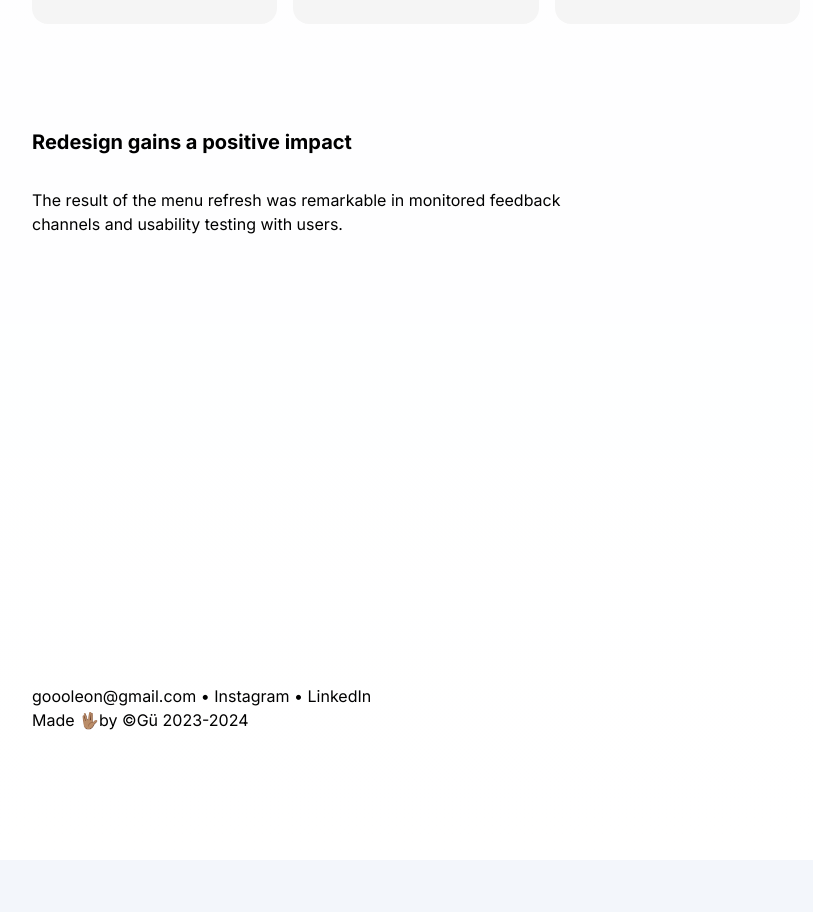
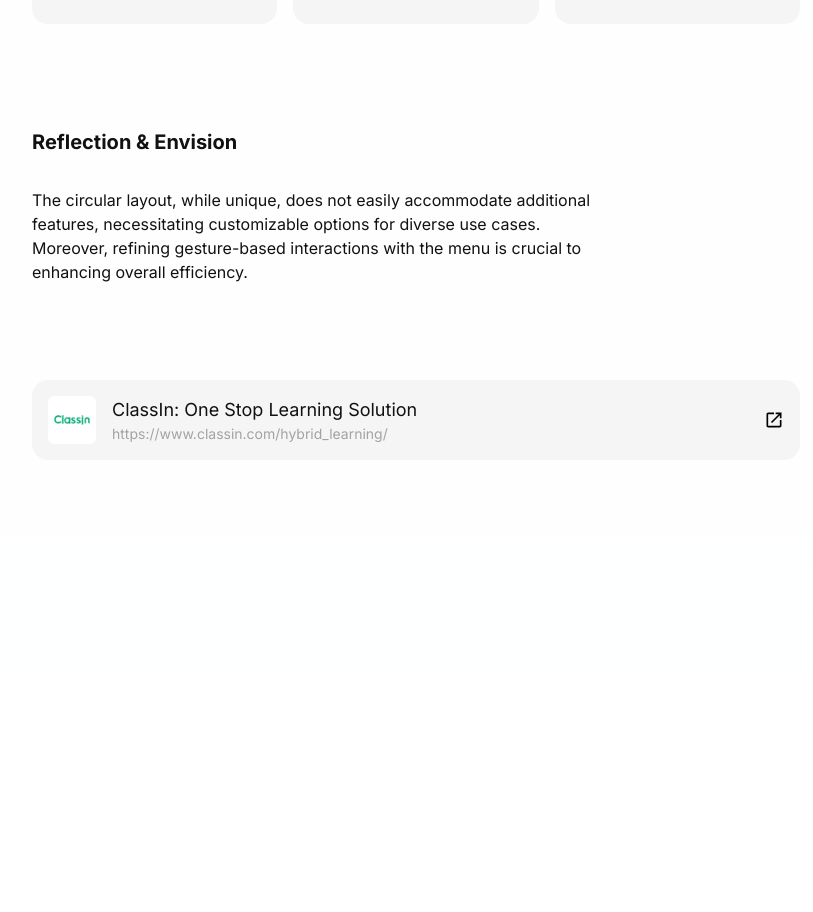
Before and after one commit to Goooleon/Portfolio-24, a Next.js app: page /ripple-classinx-menu in a window 1280 px wide. Shown: the part 8789-9701 px from the top of the page, without its empty margins (224-1037 px from the left). Before the commit the page ends 9649 px from the top, so only its background shows below. Built offline with nearby package versions, Linux system fonts and the light colour scheme.

Commit message:
all content

```diff
--- a/app/(projects)/ripple-classinx-menu/page.tsx
+++ b/app/(projects)/ripple-classinx-menu/page.tsx
@@ -4,6 +4,7 @@ import TextBlock from "@/app/Components/text-block";
 import RichCard from "@/app/Components/rich-card";
 import ResponsiveImage from "@/app/Components/responsive-image";
 import FeatureList from "@/app/Components/feature-list";
+import ExternalLink from "@/app/Components/external-link";
 
 export const metadata: Metadata = {
     title: "Ripple",
@@ -234,8 +235,17 @@ export default function Project() {
 
                     <div aria-label="reflection section" className="mb-4 md:mb-24">
                     <TextBlock
-                            sectionTitle="Redesign gains a positive impact"
-                            sectionDes="The result of the menu refresh was remarkable in monitored feedback channels and usability testing with users."
+                            sectionTitle="Reflection & Envision"
+                            sectionDes="The circular layout, while unique, does not easily accommodate additional features, necessitating customizable options for diverse use cases. Moreover, refining gesture-based interactions with the menu is crucial to enhancing overall efficiency."
+                        />
+                    </div>
+
+                    <div aria-label="external links" className="mb-4 md:mb-24">
+                        <ExternalLink
+                            title="ClassIn: One Stop Learning Solution"
+                            url="https://www.classin.com/hybrid_learning/"
+                            favicon="/ripple-classinx-menu/web-thumbnail.png"
+                            alt="favicon"
                         />
                     </div>
                 </div>
--- /dev/null
+++ b/app/Components/external-link.tsx
@@ -0,0 +1,46 @@
+import React from "react";
+import Image from "next/image";
+
+type ExternalLinkProps = {
+    title: string;
+    url: string;
+    favicon: string;
+    alt: string;
+};
+
+const ExternalLink: React.FC<ExternalLinkProps> = ({
+    title,
+    url,
+    favicon,
+    alt,
+}) => {
+    return (
+        <div>
+            <a href={url} target="_blank" rel="noopener noreferrer" className="flex justify-between p-4 rounded-2xl bg-neutral-100 dark:bg-neutral-900 hover:bg-neutral-200">
+                <div className="flex flex-row gap-4">
+                    <Image
+                        src={favicon}
+                        width={48}
+                        height={48}
+                        objectFit="cover"
+                        alt={alt}
+                        className="flex-shrink-0 rounded-md"
+                    />
+                    <div>
+                        <h2 className="text-lg">{title}</h2>
+                        <p className="text-sm text-neutral-400">{url}</p>
+                    </div>
+                </div>
+                <Image
+                    src="/open-new.svg"
+                    width={20}
+                    height={20}
+                    alt="Open link"
+                    className="fill-neutral-400"
+                />
+            </a>
+        </div>
+    );
+};
+
+export default ExternalLink;
--- a/app/globals.css
+++ b/app/globals.css
@@ -3,7 +3,7 @@
 @tailwind utilities;
 
 :root {
-  --foreground-rgb: 0, 0, 0;
+  --foreground-rgb: 17, 17, 17;
   --background-start-rgb: 243, 246, 251;
   --background-end-rgb: 255, 255, 255;
 }
--- a/app/page.tsx
+++ b/app/page.tsx
@@ -111,7 +111,7 @@ export default function Home() {
               -&gt;
             </span>
           </h2>
-          <p className={`m-0 max-w-[30ch] text-sm opacity-30`}>
+          <p className="m-0 max-w-[30ch] text-sm opacity-30">
             Find in-depth information about Next.js features and API.
           </p>
         </a>
```
Also changed, not shown: public/open-new.svg (added), public/ripple-classinx-menu/web-thumbnail.png (added).
